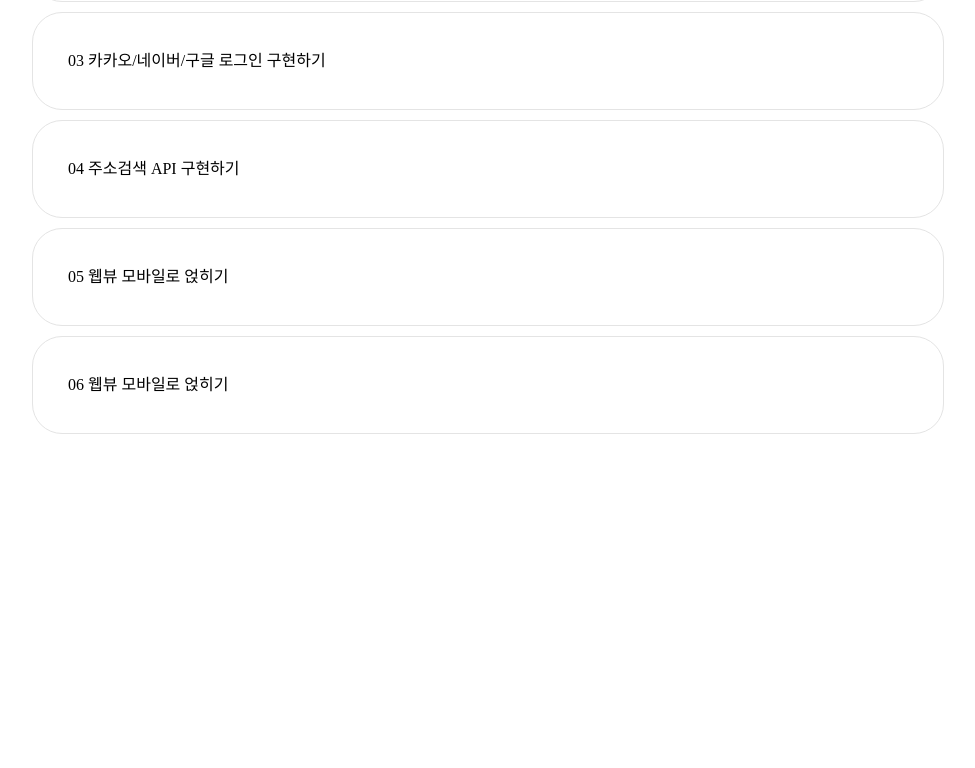
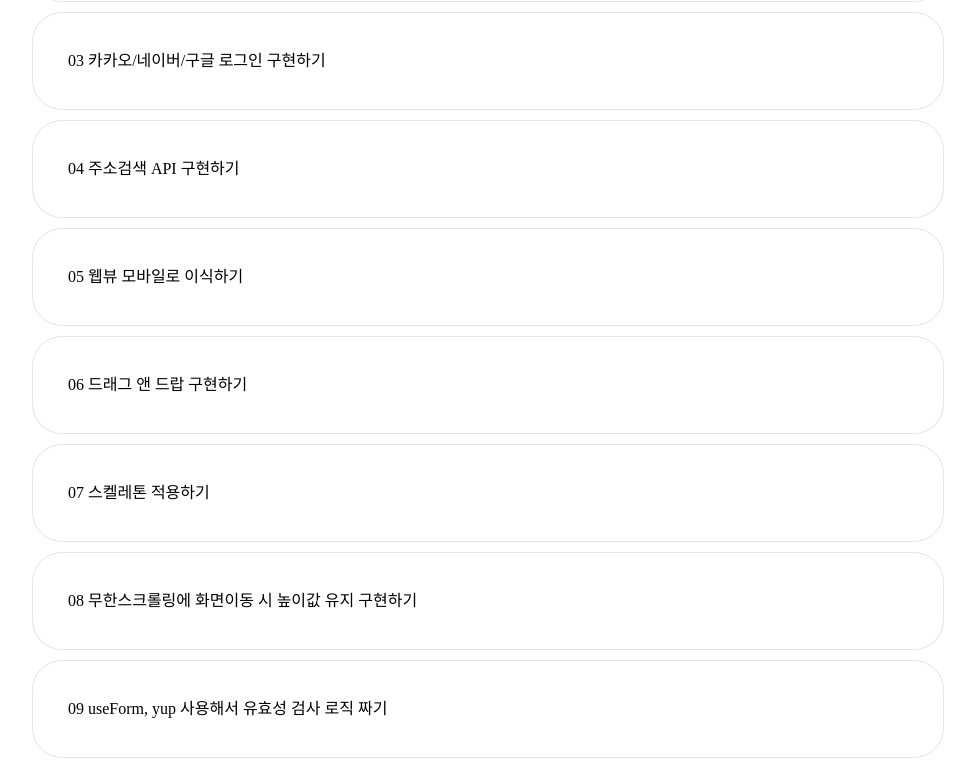
Before and after one commit to jaewon-zipida/frontend-lab, a Next.js app: page / in a window 1280 px wide. Shown: the part 340-1108 px from the top of the page, without its empty margins (188-1163 px from the left). Before the commit the page ends 800 px from the top, so only its background shows below. Built offline with nearby package versions, Linux system fonts and the light colour scheme.

Commit message:
no message

```diff
--- a/pages/index.tsx
+++ b/pages/index.tsx
@@ -27,8 +27,19 @@ function Home() {
                 onMoveDetail={onMoveDetail}
             />
             <Card number="04" title="주소검색 API 구현하기" onMoveDetail={onMoveDetail} />
-            <Card number="05" title="웹뷰 모바일로 얹히기" onMoveDetail={onMoveDetail} />
-            <Card number="06" title="웹뷰 모바일로 얹히기" onMoveDetail={onMoveDetail} />
+            <Card number="05" title="웹뷰 모바일로 이식하기" onMoveDetail={onMoveDetail} />
+            <Card number="06" title="드래그 앤 드랍 구현하기" onMoveDetail={onMoveDetail} />
+            <Card number="07" title="스켈레톤 적용하기" onMoveDetail={onMoveDetail} />
+            <Card
+                number="08"
+                title="무한스크롤링에 화면이동 시 높이값 유지 구현하기"
+                onMoveDetail={onMoveDetail}
+            />
+            <Card
+                number="09"
+                title="useForm, yup 사용해서 유효성 검사 로직 짜기"
+                onMoveDetail={onMoveDetail}
+            />
         </div>
     );
 }
--- a/pages/library/[id].tsx
+++ b/pages/library/[id].tsx
@@ -13,7 +13,11 @@ const detailData = [
     { id: "02", title: "텍스트에디터 꾸미기(feat. ckEditor)" },
     { id: "03", title: "카카오/네이버/구글 로그인 구현하기" },
     { id: "04", title: "주소 검색 API 구현하기" },
-    { id: "05", title: "웹 뷰를 모바일로 얹히기" },
+    { id: "05", title: "웹 뷰를 모바일로 이식하기" },
+    { id: "06", title: "드래그 앤 드랍 구현하기" },
+    { id: "07", title: "스켈레톤 적용하기" },
+    { id: "08", title: "무한스크롤링에 화면이동 시 높이값 유지 구현하기" },
+    { id: "09", title: "useForm, yup 사용해서 유효성 검사 로직 짜기" },
 ];
 
 function LibraryDetail() {
```
